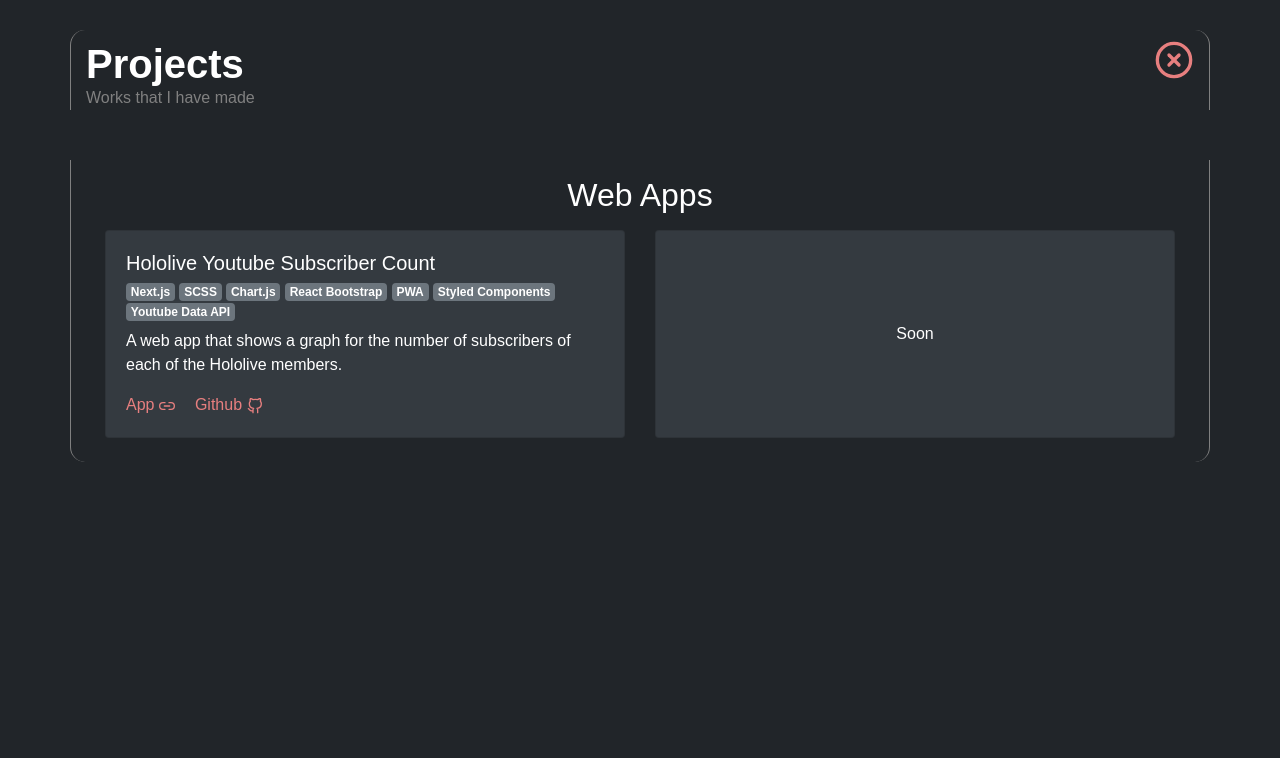
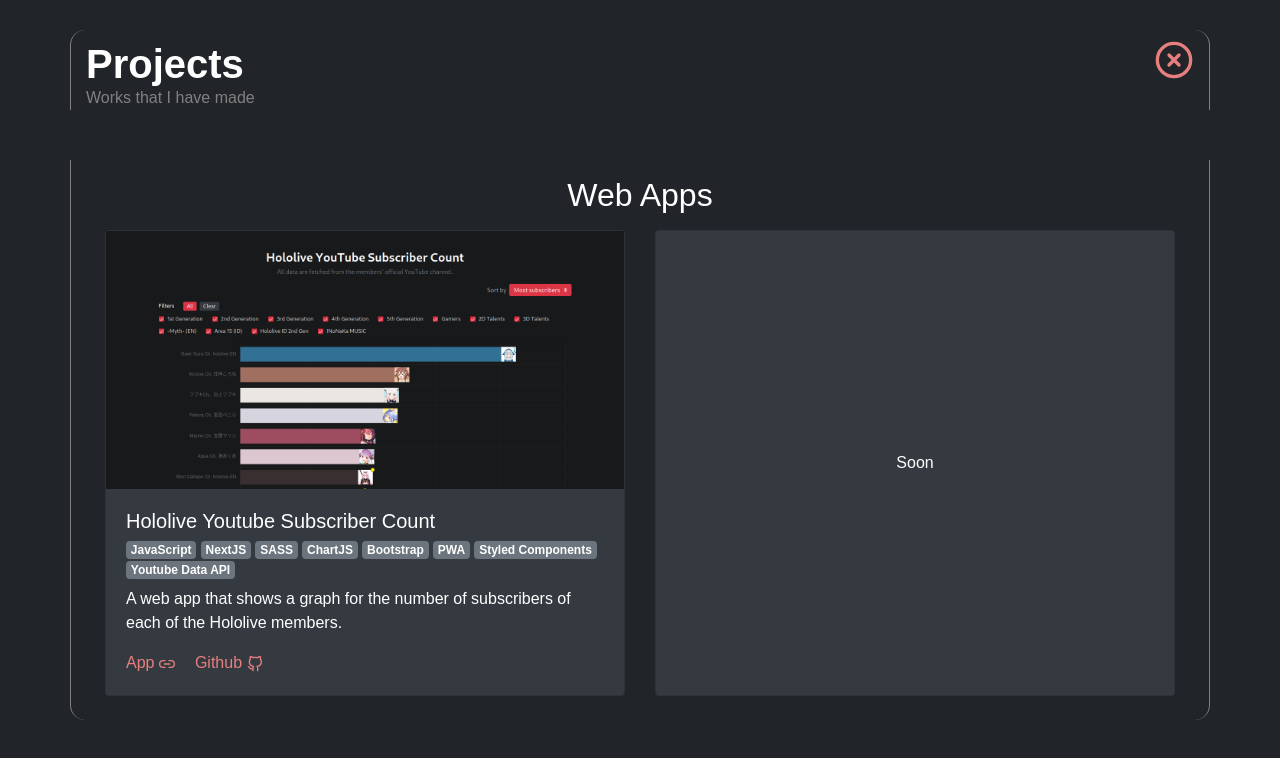
Before and after one commit to DreamWithNokz/nokz-portfolio, a Next.js app: page /projects in a window 1280 px wide. Shown: the top 758 px of the page. Built offline with nearby package versions, Linux system fonts and the light colour scheme.

Commit message:
Add image on projects page

```diff
--- a/pages/projects.js
+++ b/pages/projects.js
@@ -1,4 +1,5 @@
 import Head from "next/head";
+import Image from "next/image";
 import { Container, Col, Row, Card, Badge } from "react-bootstrap";
 import { FiLink2, FiGithub } from "react-icons/fi";
 import PageHeader from "../components/PageHeader";
@@ -22,13 +23,20 @@ const Projects = () => (
       <Row className="mx-1">
         <Col sm className="my-2">
           <Card className="projects__entry bg-dark">
+            <Image
+              src="/projects-screenshot/hysc-webpage-screenshot.png"
+              alt="hysc-screenshot"
+              width={1354}
+              height={674}
+            />
             <Card.Body>
               <Card.Title>Hololive Youtube Subscriber Count</Card.Title>
               <Card.Subtitle className="mb-2 text-muted">
-                <Badge variant="secondary">Next.js</Badge>&nbsp;
-                <Badge variant="secondary">SCSS</Badge>&nbsp;
-                <Badge variant="secondary">Chart.js</Badge>&nbsp;
-                <Badge variant="secondary">React Bootstrap</Badge>&nbsp;
+                <Badge variant="secondary">JavaScript</Badge>&nbsp;
+                <Badge variant="secondary">NextJS</Badge>&nbsp;
+                <Badge variant="secondary">SASS</Badge>&nbsp;
+                <Badge variant="secondary">ChartJS</Badge>&nbsp;
+                <Badge variant="secondary">Bootstrap</Badge>&nbsp;
                 <Badge variant="secondary">PWA</Badge>&nbsp;
                 <Badge variant="secondary">Styled Components</Badge>&nbsp;
                 <Badge variant="secondary">Youtube Data API</Badge>&nbsp;
```
Also changed, not shown: public/projects-screenshot/hysc-webpage-screenshot.png (added).
